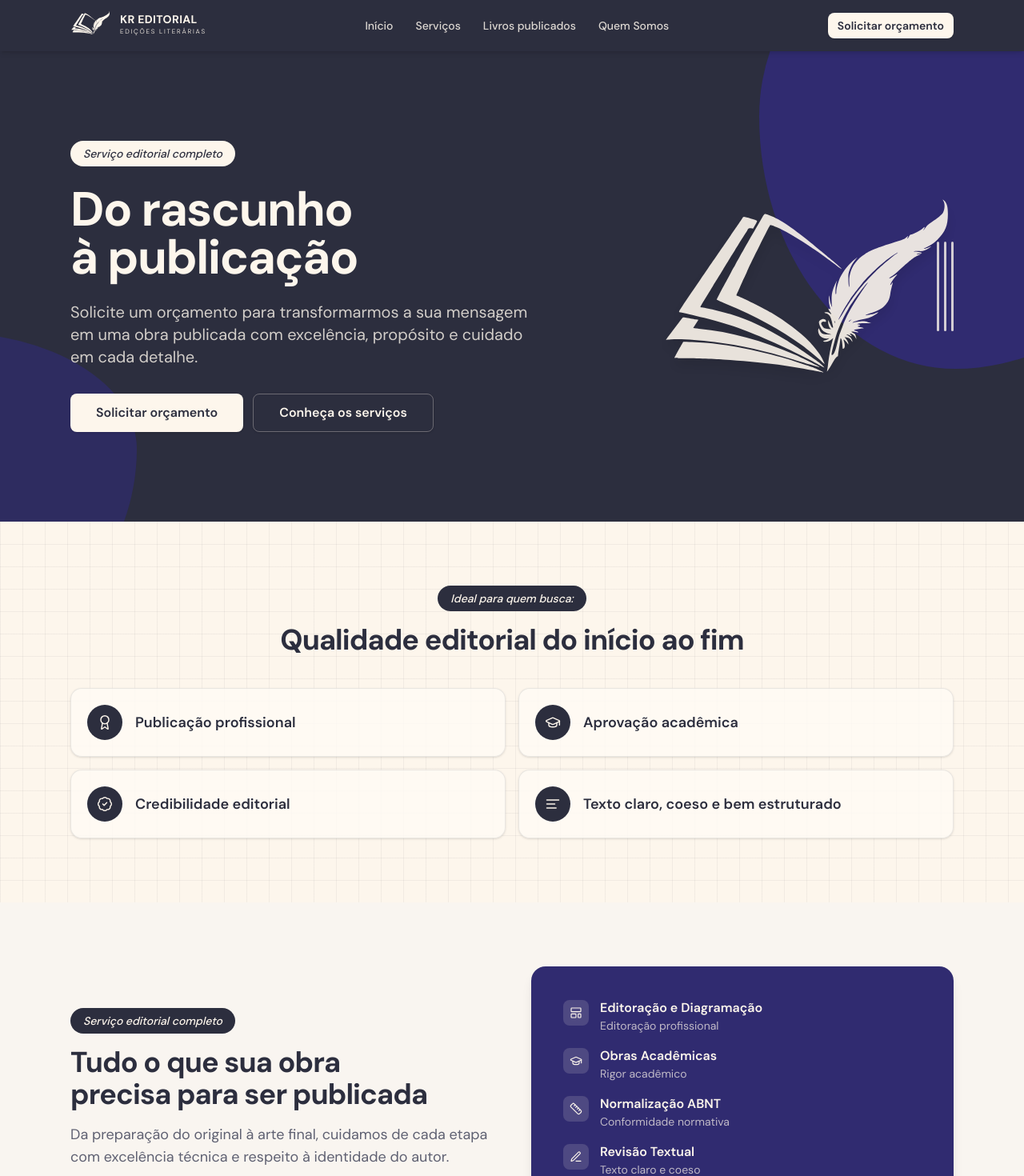
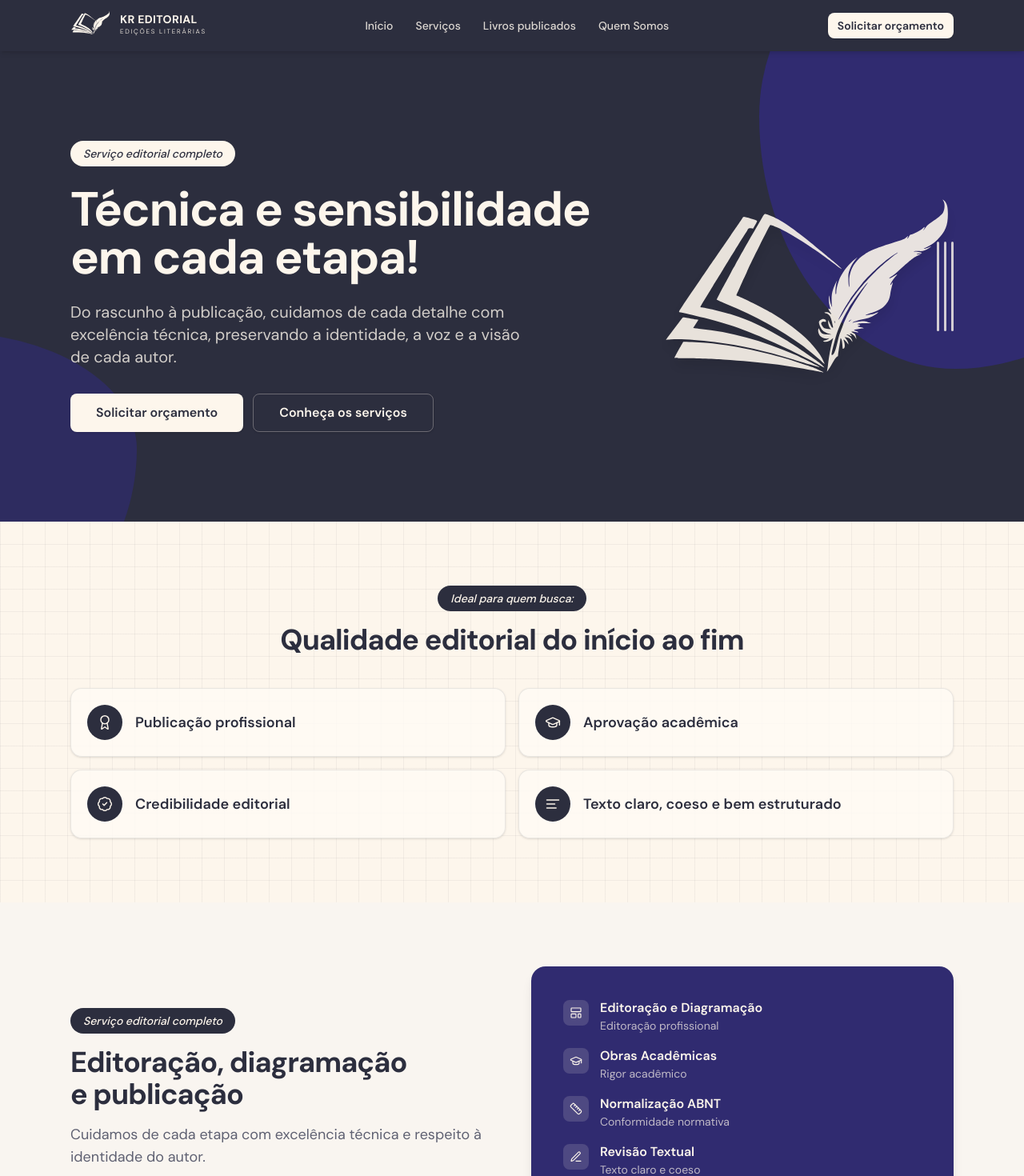
Before and after one commit to kr-editorial/kr-website, a Next.js app in the folder app/: page / in a window 1280 px wide. Shown: the top 1470 px of the page at 80% size. Built offline with nearby package versions, Linux system fonts and the light colour scheme.

Commit message:
chore: Adjust copy
Signed-off-by: Adriano Lazzaretti <lazzaretti136@gmail.com>

```diff
--- a/app/components/sections/hero-section.tsx
+++ b/app/components/sections/hero-section.tsx
@@ -18,7 +18,7 @@ export function HeroSection() {
             {site.heroHeadline}
           </h1>
           <p className="max-w-xl text-lg text-pretty text-cream/80 sm:text-xl">
-            {site.heroCta}
+            {site.heroSubtitle}
           </p>
           <div className="mt-2 flex flex-wrap items-center justify-center gap-3 lg:justify-start">
             <CtaButton href="/contato" variant="inverted" size="lg">
--- a/app/components/sections/services-overview-section.tsx
+++ b/app/components/sections/services-overview-section.tsx
@@ -13,8 +13,8 @@ export function ServicesOverviewSection() {
           <SectionHeading
             align="left"
             pill="Serviço editorial completo"
-            title="Tudo o que sua obra precisa para ser publicada"
-            subtitle="Da preparação do original à arte final, cuidamos de cada etapa com excelência técnica e respeito à identidade do autor."
+            title="Editoração, diagramação e publicação"
+            subtitle="Cuidamos de cada etapa com excelência técnica e respeito à identidade do autor."
           />
           <CtaButton href="/servicos" variant="outline">
             Conheça todos os serviços
--- a/app/content/site.json
+++ b/app/content/site.json
@@ -26,7 +26,8 @@
     "tagline": "Trabalhamos com excelência, zelo e responsabilidade, honrando a identidade de cada autor e tratando cada obra com o cuidado que uma mensagem confiada por Deus merece."
   },
   "mission": "Trabalhamos com excelência, zelo e responsabilidade, honrando a identidade de cada autor e tratando cada obra com o cuidado que uma mensagem confiada por Deus merece.",
-  "heroHeadline": "Do rascunho à publicação",
+  "heroHeadline": "Técnica e sensibilidade em cada etapa!",
+  "heroSubtitle": "Do rascunho à publicação, cuidamos de cada detalhe com excelência técnica, preservando a identidade, a voz e a visão de cada autor.",
   "heroCta": "Solicite um orçamento para transformarmos a sua mensagem em uma obra publicada com excelência, propósito e cuidado em cada detalhe.",
   "valueProps": [
     "Publicação profissional",
--- a/app/lib/types.ts
+++ b/app/lib/types.ts
@@ -81,6 +81,7 @@ export type SiteContent = {
   about: AboutContent;
   mission: string;
   heroHeadline: string;
+  heroSubtitle: string;
   heroCta: string;
   valueProps: string[];
   audiences: string[];
```
